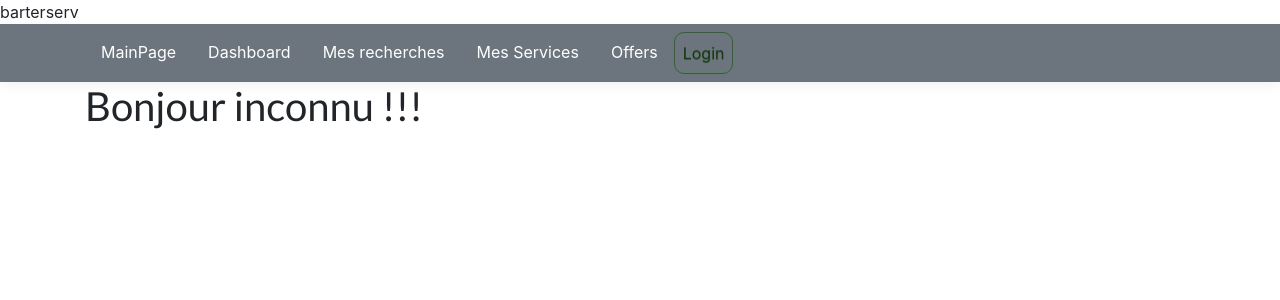
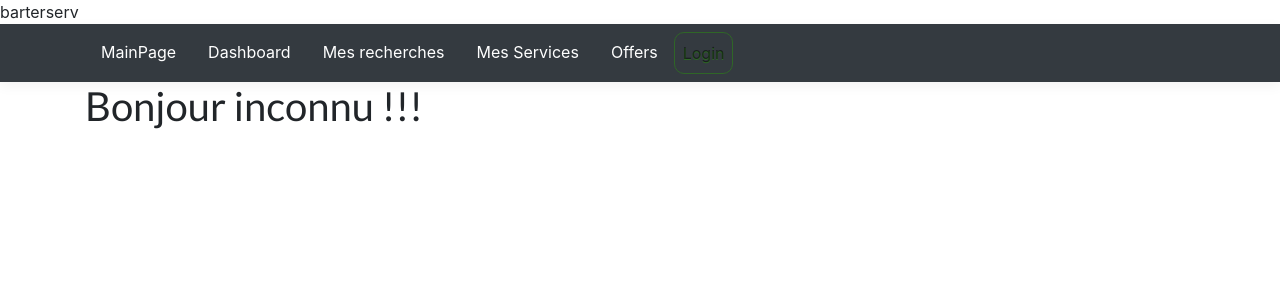
Before and after one commit to Bizolivier/barterservice-Project, a React (Create React App) app in the folder ClientApp/: page / in a window 1280 px wide. Shown: the top 300 px of the page. Built offline with nearby package versions, Linux system fonts and the light colour scheme; what react-native would draw is missing.

Commit message:
bg barnav

```diff
--- a/ClientApp/src/components/navbar/NavMenu.js
+++ b/ClientApp/src/components/navbar/NavMenu.js
@@ -21,7 +21,7 @@ export default () => {
 
   return (
     <header>
-      <Navbar className="  box-shadow  bg-secondary " light>
+      <Navbar className="  box-shadow  bg-dark" light>
         <Container className="flex-row">
           <ul className="navbar-nav flex-row position-relative ">
             <NavItem>
```
